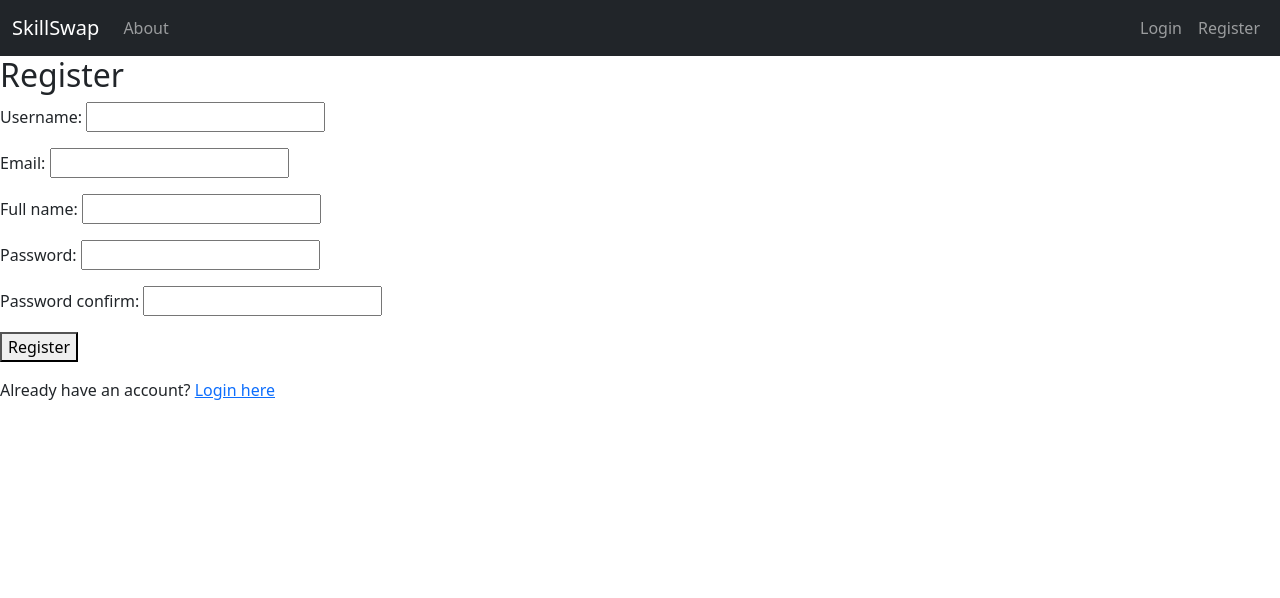
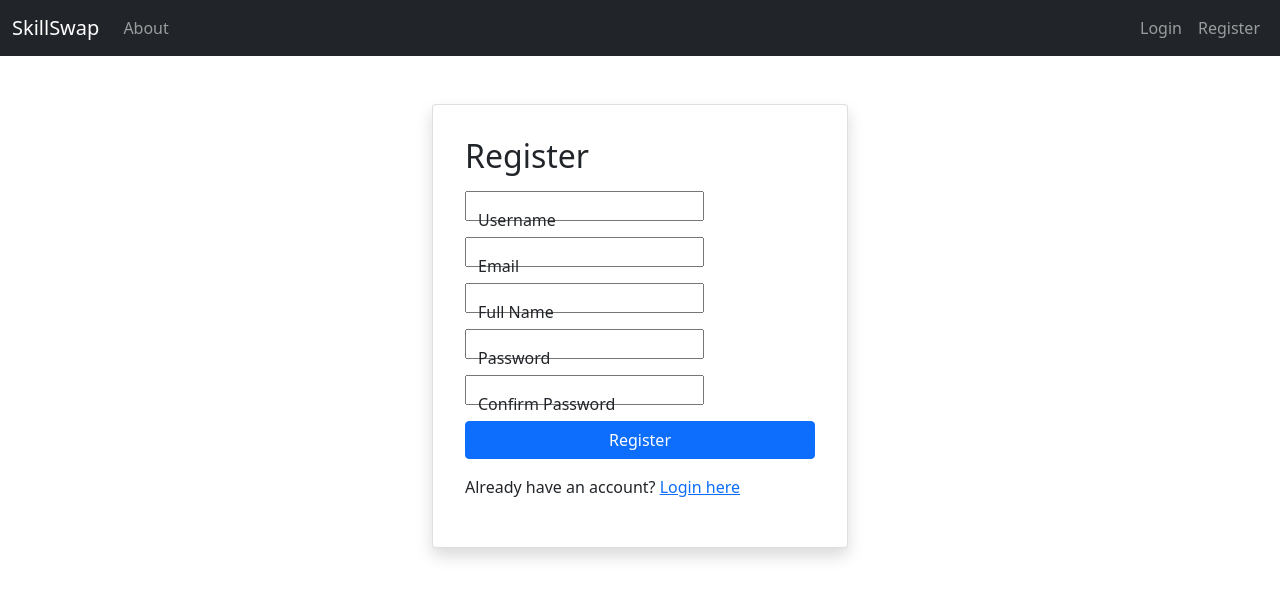
Before and after one commit to molnartamas0205/skill-swap, a Django app: page /register/ in a window 1280 px wide. Shown: the top 598 px of the page. Run offline with Django 5.2, Linux system fonts and the light colour scheme.

Commit message:
Add card, floating forms, position, size, shadow

```diff
--- a/templates/register.html
+++ b/templates/register.html
@@ -1,12 +1,36 @@
 {% extends 'base.html' %}
 
 {% block content %}
-  <h2>Register</h2>
-  <form method="POST">
-    {% csrf_token %}
-    {{ form.as_p }}
-    <button type="submit">Register</button>
-  </form>
-
-  <p>Already have an account? <a href="{% url 'login' %}">Login here</a></p>
+    <div class="d-flex justify-content-center align-items-center mt-5">
+        <div class="card justify-content-center shadow p-3 mb-5" style="width: 26rem">
+            <div class="card-body">
+                <h2 class="card-title">Register</h2>
+                  <form method="POST">
+                    {% csrf_token %}
+                    <div class="form-floating mb-3 mt-3">
+                        {{ form.username }}
+                        <label for="{{ form.username.id_for_label }}">Username</label>
+                    </div>
+                    <div class="form-floating mb-3 mt-3">
+                        {{ form.email }}
+                        <label for="{{ form.email.id_for_label }}">Email</label>
+                    </div>
+                    <div class="form-floating mb-3 mt-3">
+                        {{ form.full_name }}
+                        <label for="{{ form.full_name.id_for_label }}">Full Name</label>
+                    </div>
+                    <div class="form-floating mb-3 mt-3">
+                        {{ form.password }}
+                        <label for="{{ form.password.id_for_label }}">Password</label>
+                    </div>
+                    <div class="form-floating mb-3 mt-3">
+                        {{ form.password_confirm }}
+                        <label for="{{ form.password_confirm.id_for_label }}">Confirm Password</label>
+                    </div>
+                    <button type="submit"class="btn btn-primary w-100">Register</button>
+                  </form>
+                <p>Already have an account? <a href="{% url 'login' %}">Login here</a></p>
+            </div>
+        </div>
+    </div>
 {% endblock %}
```
